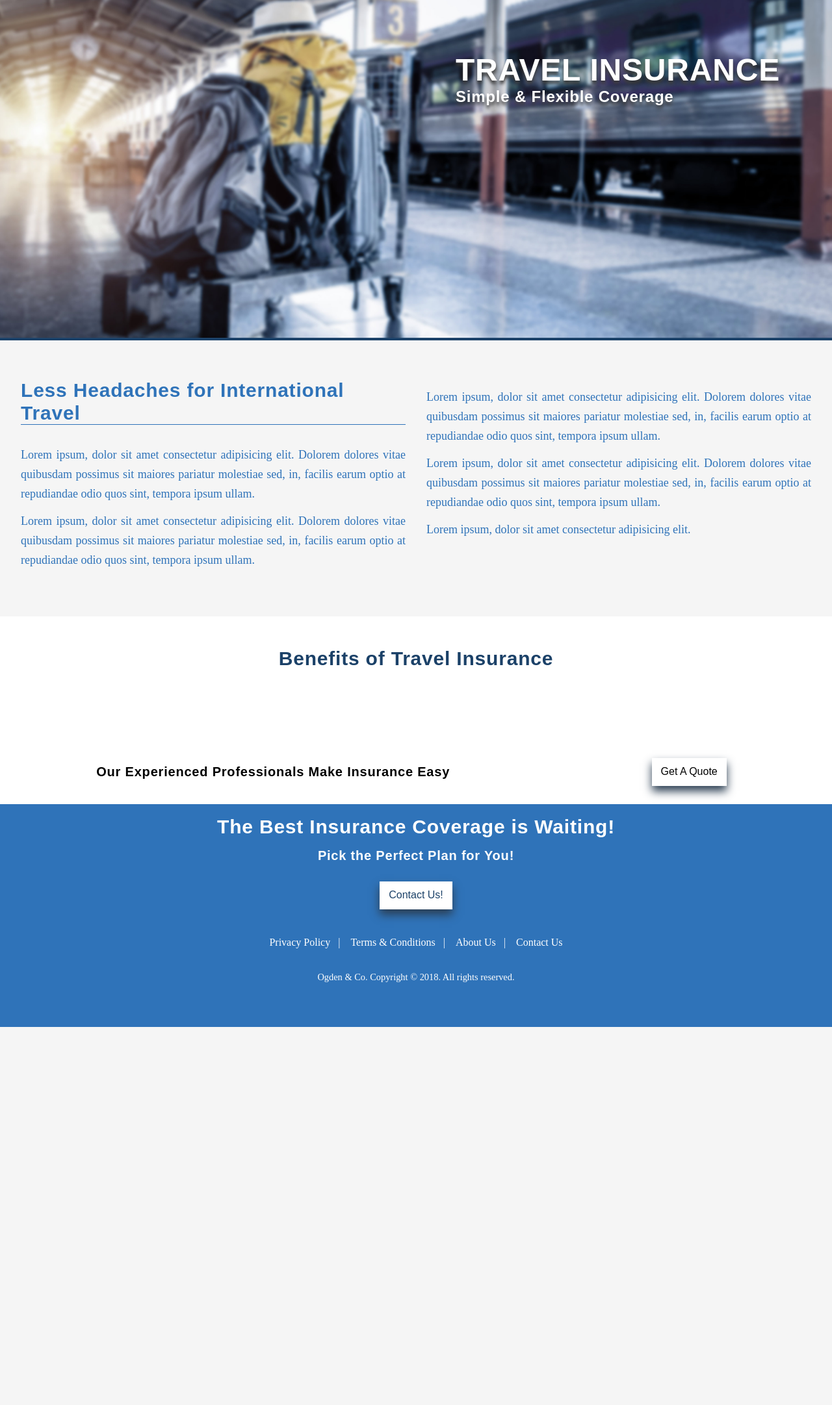
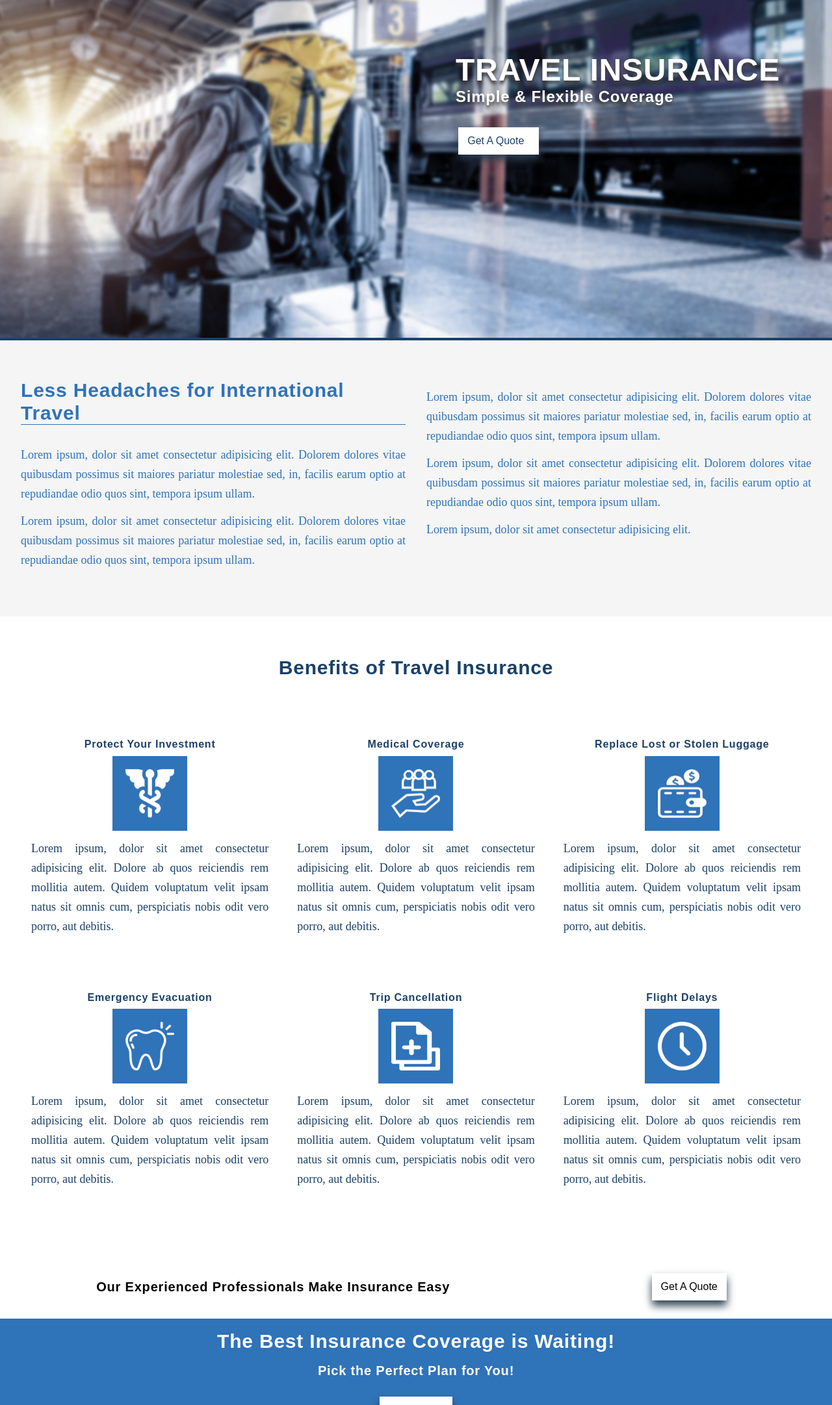
Before and after one commit to spkellydev/odgen, a PHP site: template templates/pages/insurance/Travel.twig in a window 1280 px wide. Shown: the part 164-2327 px from the top of the page at 65% size. Before the commit the page ends 1745 px from the top, so only its background shows below. Run offline with PHP 8.4, Linux system fonts and the light colour scheme; the template is opened without the code that fills it, so the values that code supplies are empty; some libraries are stand-ins or nearby versions.

Commit message:
travel benefits and quote button scaffolded

```diff
--- a/src/scss/components/grid.scss
+++ b/src/scss/components/grid.scss
@@ -16,6 +16,20 @@
     grid-template-rows: auto;
 
     @media only screen and (max-width: 720px) {
+      grid-template-columns: 1fr;
+    }
+  }
+
+  &--3 {
+    grid-template-columns: 1fr 1fr 1fr;
+    grid-template-rows: auto;
+    grid-gap: $sm $xs;
+
+    @media only screen and (max-width: 720px) {
+      grid-template-columns: 1fr 1fr;
+    }
+
+    @media only screen and (max-width: 440px) {
       grid-template-columns: 1fr;
     }
   }
--- a/src/scss/components/hero.scss
+++ b/src/scss/components/hero.scss
@@ -75,4 +75,39 @@
     object-fit: cover;
     object-position: bottom;
   }
+
+  .btn {
+    position: absolute;
+    z-index: 10;
+    color: $blue;
+    top: 40%;
+    right: 29%;
+    background: $white;
+    width: 6rem;
+
+    @media only screen and (max-width: 1366px) {
+      top: 35%;
+      left: 54%;
+    }
+
+    @media only screen and (min-width: 1024px) and (max-width: 1200px) {
+      top: 50%;
+      left: 42%;
+    }
+
+    @media only screen and (min-width: 768px) and (max-width: 960px) {
+      top: 55%;
+      left: 20%;
+    }
+
+    @media only screen and (max-width: 720px) {
+      top: 70%;
+      left: 75%;
+    }
+
+    @media only screen and (max-width: 440px) {
+      top: 60%;
+      left: 55%;
+    }
+  }
 }
--- a/templates/pages/insurance/Travel.twig
+++ b/templates/pages/insurance/Travel.twig
@@ -5,6 +5,7 @@
         <section class="hero">
             <h1 class="hero--title">Travel Insurance<span class="hero--title-sub">Simple & Flexible Coverage</span></h1>
             <img src="{{ base_url() }}/assets/images/travel-insurance-services-nj.jpg" alt="Group Insurance Services">
+            {% include 'partials/btnQuote.twig' %}
         </section>
         <section class="alternative">
             <article class="p-b grid grid--2">
@@ -26,11 +27,6 @@
                 </div>
             </article>
         </section>
-        <section class="secondary p-t insurance--quote">
-            <div class="contain-50 p-t text-center">
-                <h3 class="border--secondary p-t">Benefits of Travel Insurance</h3>
-            </div>
-            <div class="grid grid--6 p-b"></div>
-        </section>
+        {% include 'partials/travel/benefits.twig' %}
     </div>
 {% endblock %}
--- /dev/null
+++ b/templates/partials/travel/benefits.twig
@@ -0,0 +1,37 @@
+<section class="secondary p-b">
+    <div class="contain-50 p-t text-center">
+        <h3 class="border--secondary p-t">Benefits of Travel Insurance</h3>
+    </div>
+    <div class="grid grid--3 insurance-icons p-b text-center">
+        <div class="p-b">
+            <h5>Protect Your Investment</h5>
+            <img src="{{ base_url() }}/assets/images/icons/medical-insurance.png" alt="Medical Insurance NJ">
+            <p>Lorem ipsum, dolor sit amet consectetur adipisicing elit. Dolore ab quos reiciendis rem mollitia autem. Quidem voluptatum velit ipsam natus sit omnis cum, perspiciatis nobis odit vero porro, aut debitis.</p>
+        </div>
+        <div class="p-b">
+            <h5>Medical Coverage</h5>
+            <img src="{{ base_url() }}/assets/images/icons/life-insurance.png" alt="Life Insurance NJ">
+            <p>Lorem ipsum, dolor sit amet consectetur adipisicing elit. Dolore ab quos reiciendis rem mollitia autem. Quidem voluptatum velit ipsam natus sit omnis cum, perspiciatis nobis odit vero porro, aut debitis.</p>
+        </div>
+        <div class="p-b">
+            <h5>Replace Lost or Stolen Luggage</h5>
+            <img src="{{ base_url() }}/assets/images/icons/income-replacement.png" alt="Income Replacement NJ">
+            <p>Lorem ipsum, dolor sit amet consectetur adipisicing elit. Dolore ab quos reiciendis rem mollitia autem. Quidem voluptatum velit ipsam natus sit omnis cum, perspiciatis nobis odit vero porro, aut debitis.</p>
+        </div>
+        <div class="p-b">
+            <h5>Emergency Evacuation</h5>
+            <img src="{{ base_url() }}/assets/images/icons/dental-insurance.png" alt="Dental Insurance NJ">
+            <p>Lorem ipsum, dolor sit amet consectetur adipisicing elit. Dolore ab quos reiciendis rem mollitia autem. Quidem voluptatum velit ipsam natus sit omnis cum, perspiciatis nobis odit vero porro, aut debitis.</p>
+        </div>
+        <div class="p-b">
+            <h5>Trip Cancellation</h5>
+            <img src="{{ base_url() }}/assets/images/icons/supplemental-medicare-insurance.png" alt="Supplemental Medicare Insurance NJ">
+            <p>Lorem ipsum, dolor sit amet consectetur adipisicing elit. Dolore ab quos reiciendis rem mollitia autem. Quidem voluptatum velit ipsam natus sit omnis cum, perspiciatis nobis odit vero porro, aut debitis.</p>
+        </div>
+        <div class="p-b">
+            <h5>Flight Delays</h5>
+            <img src="{{ base_url() }}/assets/images/icons/long-term-care.png" alt="Long Term Care NJ">
+            <p>Lorem ipsum, dolor sit amet consectetur adipisicing elit. Dolore ab quos reiciendis rem mollitia autem. Quidem voluptatum velit ipsam natus sit omnis cum, perspiciatis nobis odit vero porro, aut debitis.</p>
+        </div>
+    </div>
+</section>
```
Also changed, not shown: public/assets/css/main.min.css.
